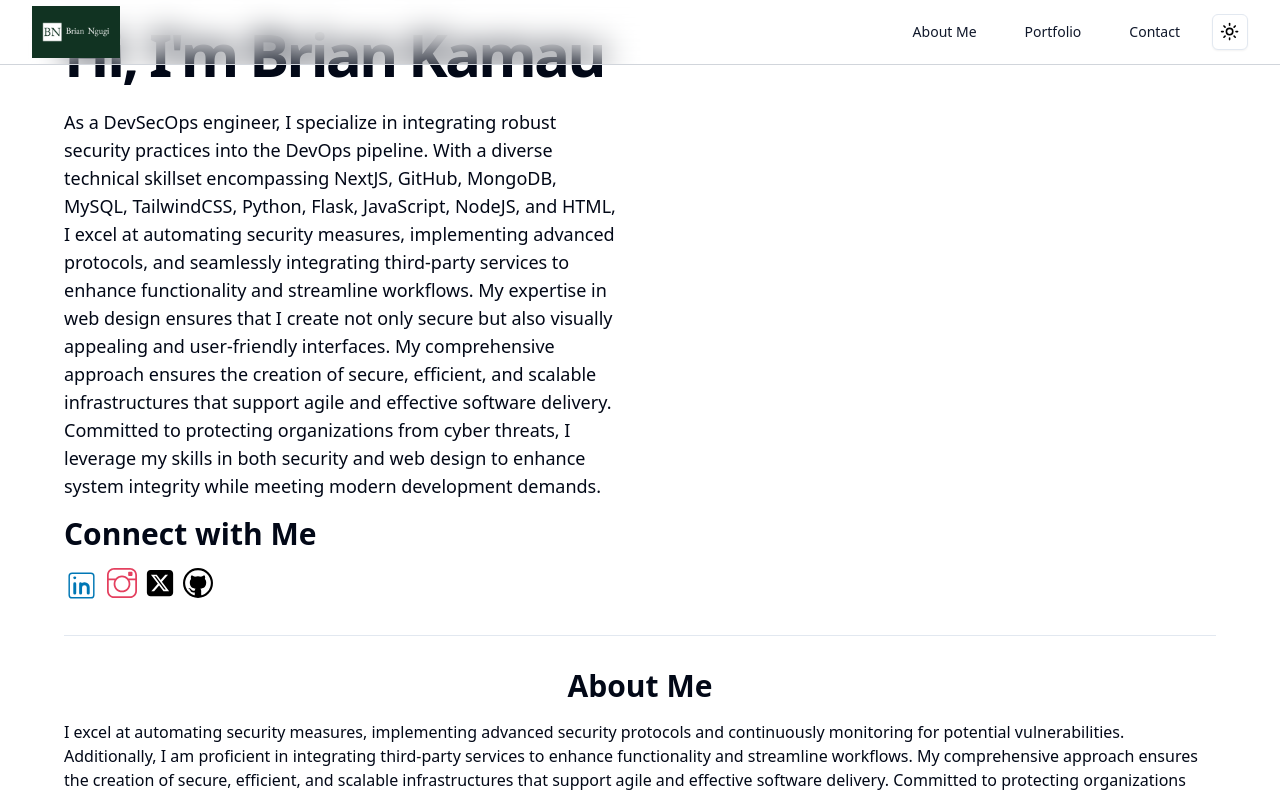
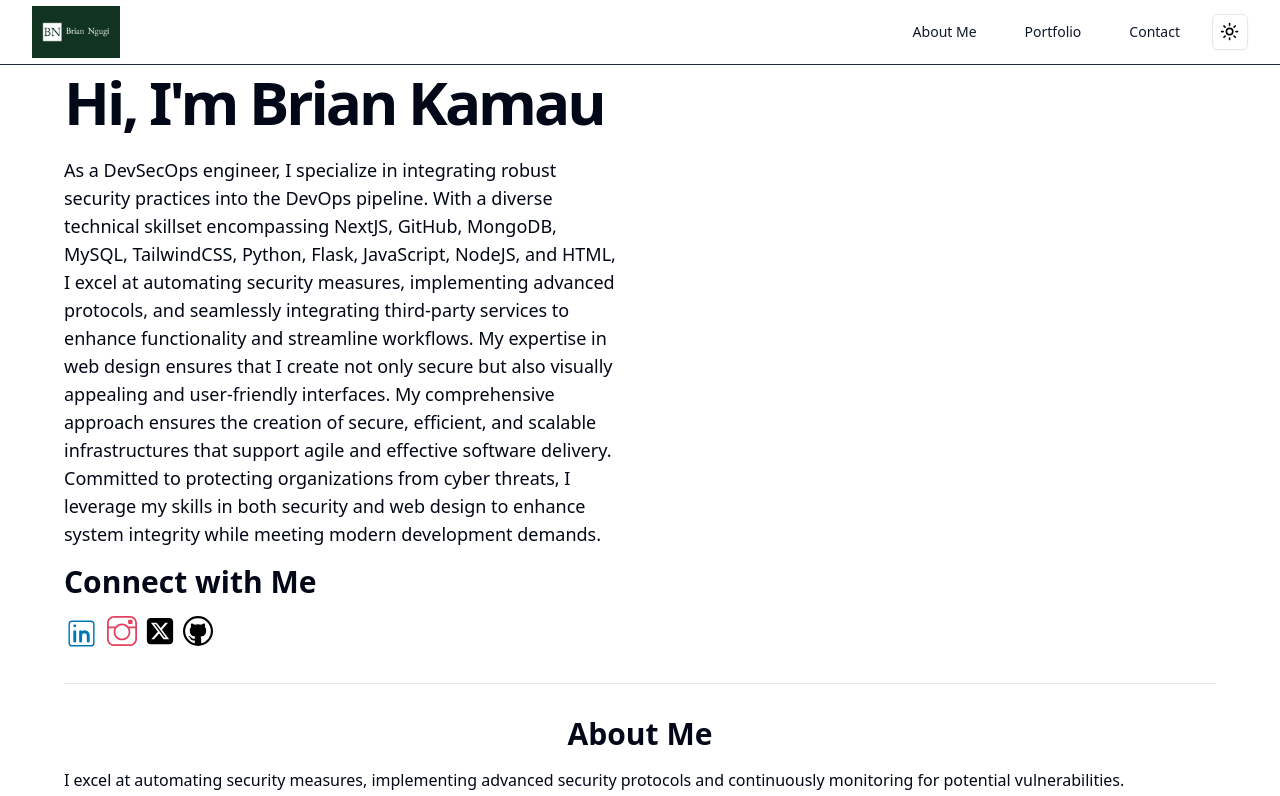
Before and after one commit to CARTOON01/cartoon, a Next.js app: page / in a window 1280 px wide. Shown: the top 796 px of the page. Built offline with nearby package versions, Linux system fonts and the light colour scheme.

Commit message:
header import

```diff
--- a/app/_header/header.tsx
+++ b/app/_header/header.tsx
@@ -29,7 +29,7 @@ export const Header = () => {
     return (
         <div className={`z-50 fixed top-0 w-full transition-all duration-300 &{
             isScrolled
-                ? 'bg-white/30 backdrop-blur-lg border-b border-gray-300 shadow-md'
+                ? 'bg-white/30 backdrop-blur-lg border-b border-gray-800 shadow-md'
                 : 'bg-transparent'
         }`}>
             <div className="max-w-7xl mx-auto px-4 sm:px-6 lg:px-8">
--- a/app/home.tsx
+++ b/app/home.tsx
@@ -47,7 +47,7 @@ export const HomePage = () => {
                 <div className="flex-1 space-y-4">
                 <BlurFadeText
                 delay={BLUR_FADE_DELAY}
-                className="text-2xl font-bold tracking-tighter sm:text-5xl xl:text-6xl/none"
+                className="text-2xl font-bold tracking-tighter sm:text-5xl xl:text-6xl/none pt-12 sm:pt-10 md:pt-8 lg:pt-12"
                 yOffset={8}
                 text={`Hi, I'm Brian Kamau`}
               />
--- a/app/layout.tsx
+++ b/app/layout.tsx
@@ -3,6 +3,8 @@ import "./globals.css";
 import { EB_Garamond } from "next/font/google";
 import { cn } from "@/lib/utils";
 import { ThemeProvider } from "@/components/theme-provider";
+import { Header } from "./_header/header";
+import { Footer } from "./footer";
 
 const ebGaramond = EB_Garamond({
   subsets: ["latin"],
@@ -27,8 +29,10 @@ export default function RootLayout({
           ebGaramond.variable,
         )}>
           <ThemeProvider>
-            <div className="container mx-auto w-full">
+            <div className="mx-auto w-full">
+              <Header />
               {children}
+              <Footer />
             </div>
           </ThemeProvider>
           </body>
--- a/app/page.tsx
+++ b/app/page.tsx
@@ -1,5 +1,3 @@
-import { Header } from "./_header/header";
-import { Footer } from "./footer";
 import { HomePage } from "./home";
 import { Analytics } from "@vercel/analytics/react"
 
@@ -9,9 +7,7 @@ const Home = () => {
       <Analytics />
         <main className="h-full">
           <div className="flex flex-col items-center justify-center md:justify-start text-center">
-            <Header />
             <HomePage />
-            <Footer />
           </div>
         </main>
     </div>
```
